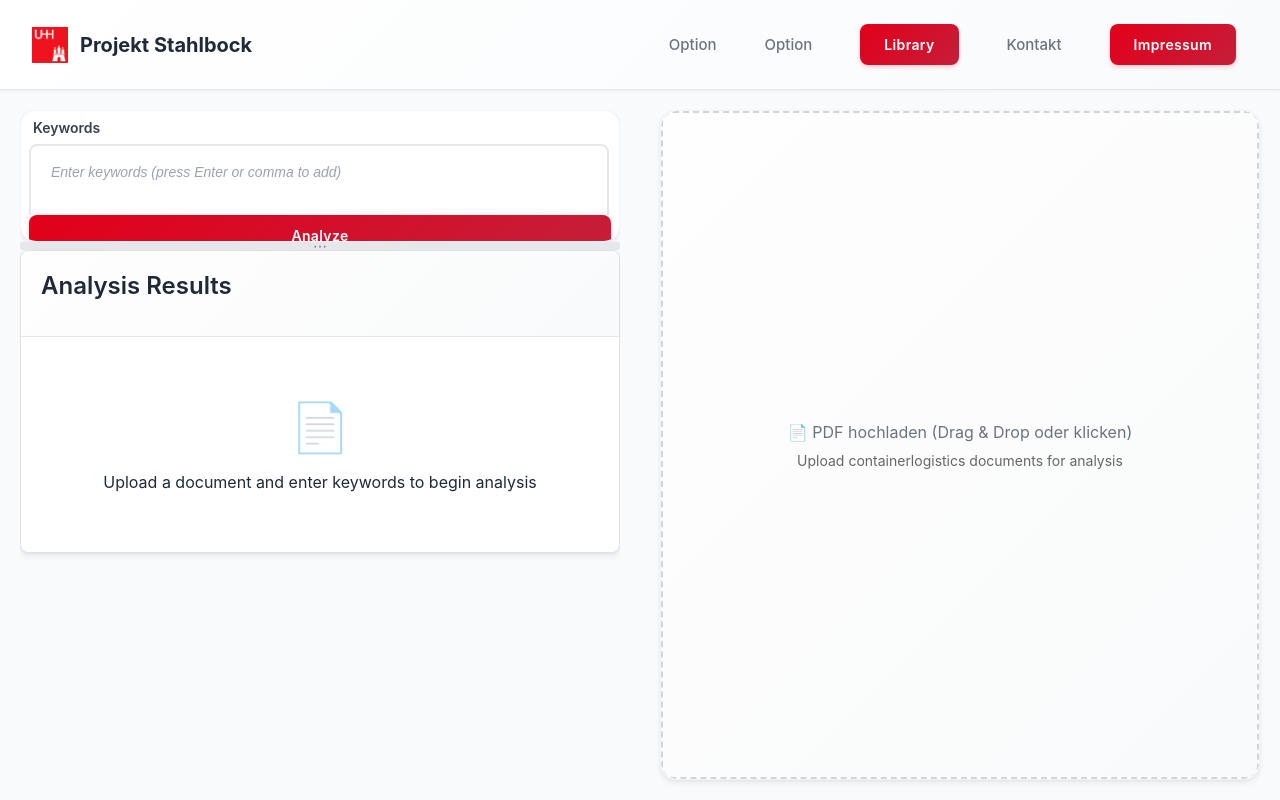
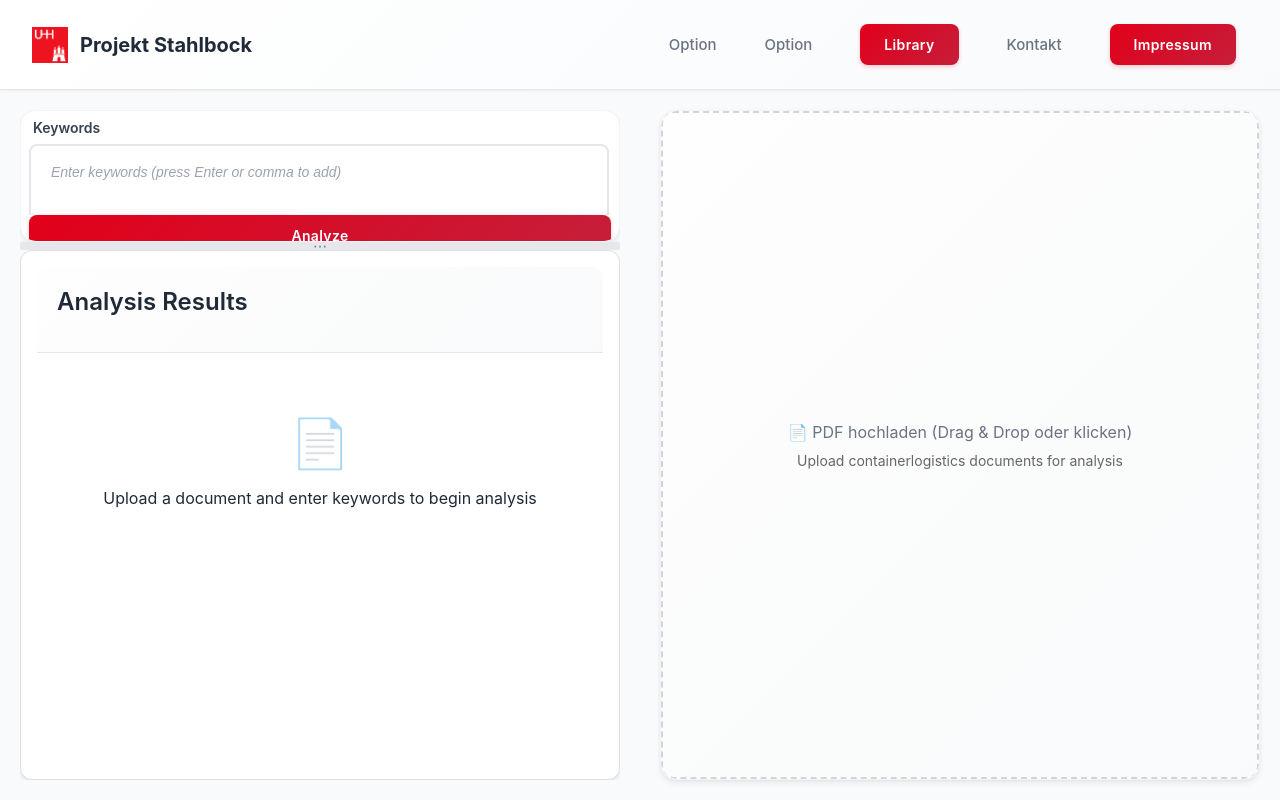
Before and after one commit to simoewe/simoewe.github.io, a React (Create React App) app in the folder frontend/: page / in a window 1280 px wide. Built offline with nearby package versions, Linux system fonts and the light colour scheme.

Commit message:
UI Anpassung 2

```diff
--- a/frontend/src/App.css
+++ b/frontend/src/App.css
@@ -68,10 +68,10 @@ html {
 .navbar {
   display: flex;
   align-items: center;
-  justify-content: space-between;
+  justify-content: flex-start;
   padding: 16px 32px;
-  max-width: 1400px;
-  margin: 0 auto;
+  width: 100%;
+  gap: 24px;
 }
 
 /* Logo Styles */
@@ -103,6 +103,7 @@ html {
   gap: 24px;
   list-style: none;
   margin: 0;
+  margin-left: auto;
 }
 
 .nav-rechts li {
@@ -852,10 +853,15 @@ textarea:focus {
 .spinner {
   width: 28px;
   height: 28px;
+  min-width: 28px;
+  min-height: 28px;
+  display: inline-block;
   border: 3px solid rgba(226, 0, 26, 0.15);
   border-top-color: #e2001a;
   border-radius: 50%;
   animation: spin 1s linear infinite;
+  flex-shrink: 0;
+  aspect-ratio: 1/1;
 }
 
 @keyframes spin {
@@ -929,3 +935,19 @@ textarea:focus {
   font-size: 12px;
   color: #6b7280;
 }
+
+.analysis-panel {
+  height: 100%;
+  display: flex;
+  flex-direction: column;
+  border: 1px solid #e0e0e0;
+  border-radius: 12px;
+  background: #fff;
+  overflow: hidden;
+}
+
+.analysis-panel-content {
+  flex: 1;
+  overflow-y: auto;
+  padding: 16px;
+}
--- a/frontend/src/App.js
+++ b/frontend/src/App.js
@@ -178,8 +178,10 @@ function App() {
                 </Panel>
                 <PanelResizeHandle className="custom-handle-vertical" />
                 <Panel defaultSize={80} minSize={70}>
-                  <div className="inner-container bottom" style={{ maxHeight: '400px', overflowY: 'auto', border: '1px solid #e0e0e0', borderRadius: '8px', background: '#fff' }}>
-                    <TextAnalyzer analysisResult={analysisResult} loading={loading} />
+                  <div className="inner-container bottom analysis-panel">
+                    <div className="analysis-panel-content">
+                      <TextAnalyzer analysisResult={analysisResult} loading={loading} />
+                    </div>
                   </div>
                 </Panel>
               </PanelGroup>
```
